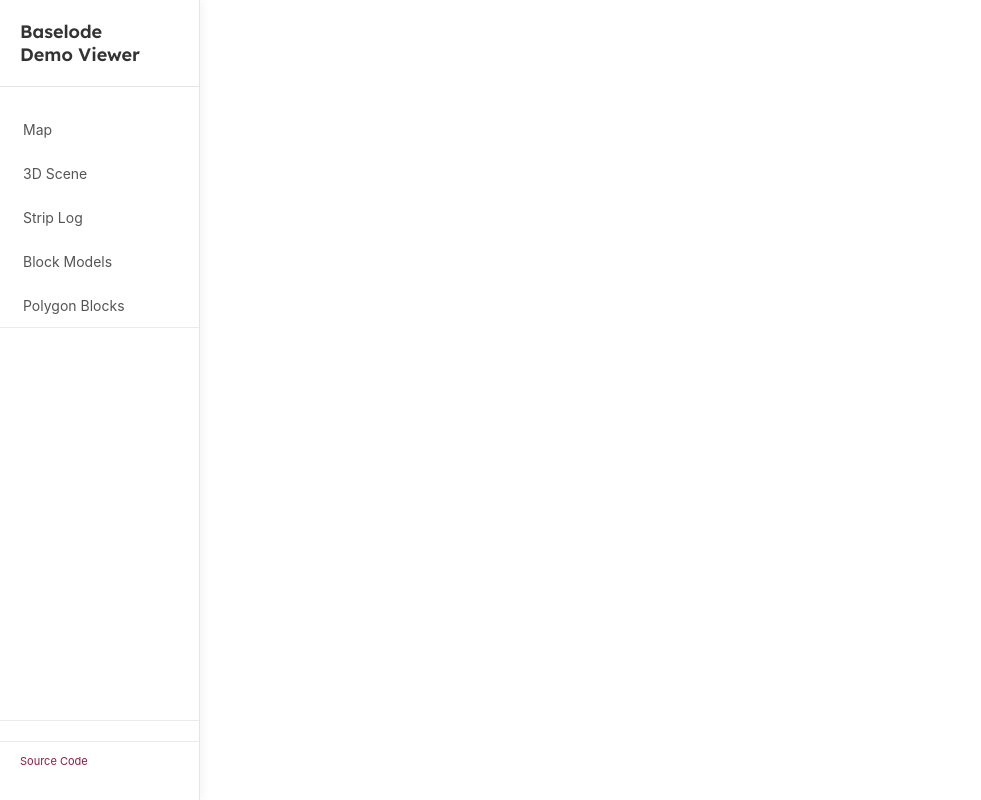
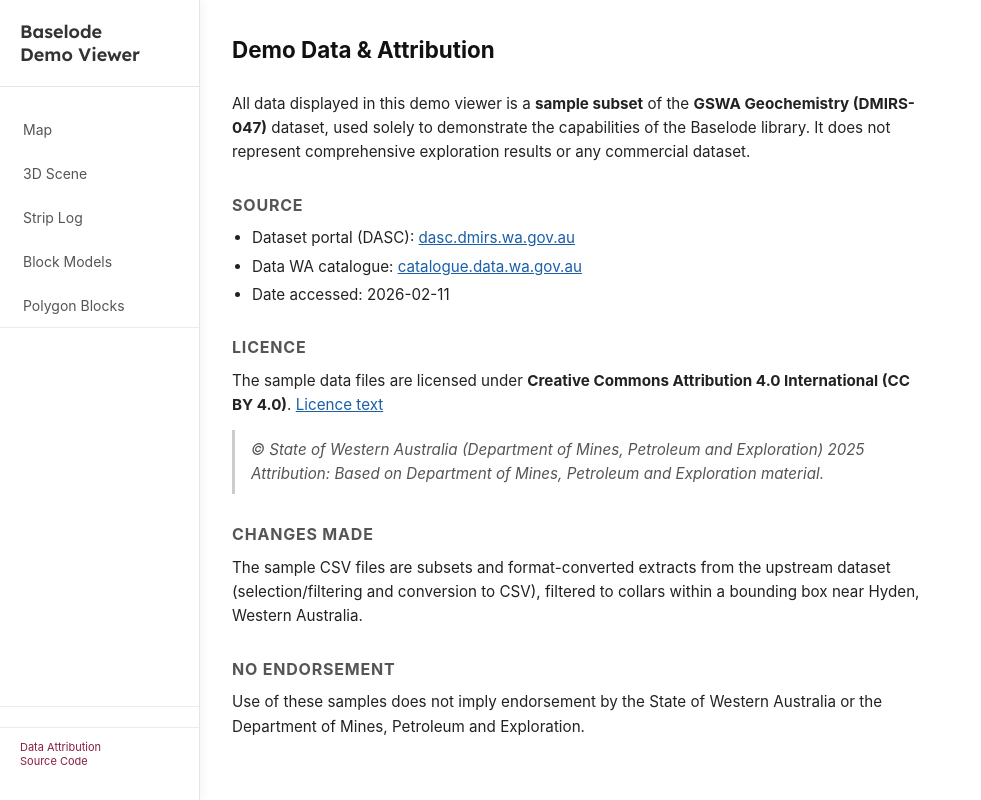
Before and after one commit to darkmine-oss/baselode, a React (Vite) app in the folder demo-viewer-react/app/: page /attribution in a window 1280 px wide. Shown: the whole page, without its empty margins (0-981 px from the left). Built offline with nearby package versions, Linux system fonts and the light colour scheme; no server answers.

Commit message:
[41] Add demo app to vercel.
[41] Update docs with release notes.

[41] Copy data for demo app at deploy

[41] Build script fix

[41] Add data attribution page to demo app

```diff
--- a/demo-viewer-react/app/package.json
+++ b/demo-viewer-react/app/package.json
@@ -23,6 +23,7 @@
     "vite": "^5.0.8"
   },
   "scripts": {
+    "copy-data": "mkdir -p public/data/gswa && cp ../../test/data/gswa/gswa_sample_collars.csv ../../test/data/gswa/gswa_sample_assays.csv ../../test/data/gswa/gswa_sample_geology.csv ../../test/data/gswa/gswa_sample_survey.csv ../../test/data/gswa/gswa_sample_structure.csv ../../test/data/gswa/demo_gswa_precomputed_desurveyed.csv public/data/gswa/",
     "dev": "vite",
     "dev:local": "concurrently -k -n LIB,APP -c cyan,green \"npm --prefix ../../javascript/packages/baselode run dev\" \"vite\"",
     "generate:precomputed-desurvey": "node scripts/generate_precomputed_desurvey.mjs",
--- a/demo-viewer-react/app/src/App.jsx
+++ b/demo-viewer-react/app/src/App.jsx
@@ -9,6 +9,7 @@
 import Drillhole2D from './pages/Drillhole2D';
 import BlockModel from './pages/BlockModel';
 import PolygonBlocks from './pages/PolygonBlocks';
+import Attribution from './pages/Attribution';
 import './App.css';
 
 function App() {
@@ -20,6 +21,7 @@
         <Route path="/drillhole-2d" element={<Drillhole2D />} />
         <Route path="/block-model" element={<BlockModel />} />
         <Route path="/polygon-blocks" element={<PolygonBlocks />} />
+        <Route path="/attribution" element={<Attribution />} />
       </Routes>
     </Layout>
   );
--- a/demo-viewer-react/app/src/components/Sidebar.jsx
+++ b/demo-viewer-react/app/src/components/Sidebar.jsx
@@ -45,6 +45,10 @@
         )}
       </div>
       <div className="sidebar-source-link">
+        <Link to="/attribution" className={location.pathname === '/attribution' ? 'active' : ''}>
+          Data Attribution
+        </Link>
+        <br />
         <a href="https://github.com/darkmine-oss/baselode" target="_blank" rel="noopener noreferrer">
           Source Code
         </a>
--- /dev/null
+++ b/demo-viewer-react/app/src/pages/Attribution.css
@@ -0,0 +1,52 @@
+.attribution-page {
+  margin-left: 200px;
+  padding: 2rem;
+  max-width: 760px;
+  min-height: 100vh;
+  background: #fff;
+  color: #222;
+  font-size: 0.95rem;
+  line-height: 1.6;
+}
+
+.attribution-page h1 {
+  font-size: 1.4rem;
+  margin-bottom: 1.5rem;
+  color: #111;
+}
+
+.attribution-section {
+  margin-bottom: 1.75rem;
+}
+
+.attribution-section h2 {
+  font-size: 1rem;
+  text-transform: uppercase;
+  letter-spacing: 0.05em;
+  color: #555;
+  margin-bottom: 0.5rem;
+}
+
+.attribution-section ul {
+  padding-left: 1.25rem;
+}
+
+.attribution-section li {
+  margin-bottom: 0.25rem;
+}
+
+.attribution-section a {
+  color: #1a5fa8;
+}
+
+.attribution-section a:hover {
+  color: #0d3d6e;
+}
+
+.attribution-section blockquote {
+  border-left: 3px solid #ccc;
+  margin: 0.75rem 0 0;
+  padding: 0.5rem 1rem;
+  color: #555;
+  font-style: italic;
+}
--- /dev/null
+++ b/demo-viewer-react/app/src/pages/Attribution.jsx
@@ -0,0 +1,76 @@
+/*
+ * Copyright (C) 2026 Darkmine Pty Ltd
+ * SPDX-License-Identifier: GPL-3.0-or-later
+ */
+import './Attribution.css';
+
+function Attribution() {
+  return (
+    <div className="attribution-page">
+      <h1>Demo Data &amp; Attribution</h1>
+
+      <section className="attribution-section">
+        <p>
+          All data displayed in this demo viewer is a <strong>sample subset</strong> of
+          the <strong>GSWA Geochemistry (DMIRS-047)</strong> dataset, used solely to
+          demonstrate the capabilities of the Baselode library. It does not represent
+          comprehensive exploration results or any commercial dataset.
+        </p>
+      </section>
+
+      <section className="attribution-section">
+        <h2>Source</h2>
+        <ul>
+          <li>
+            Dataset portal (DASC):{' '}
+            <a href="https://dasc.dmirs.wa.gov.au/home?productAlias=GSWAGeochem" target="_blank" rel="noopener noreferrer">
+              dasc.dmirs.wa.gov.au
+            </a>
+          </li>
+          <li>
+            Data WA catalogue:{' '}
+            <a href="https://catalogue.data.wa.gov.au/dataset/gswa-geochemistry" target="_blank" rel="noopener noreferrer">
+              catalogue.data.wa.gov.au
+            </a>
+          </li>
+          <li>Date accessed: 2026-02-11</li>
+        </ul>
+      </section>
+
+      <section className="attribution-section">
+        <h2>Licence</h2>
+        <p>
+          The sample data files are licensed under{' '}
+          <strong>Creative Commons Attribution 4.0 International (CC BY 4.0)</strong>.{' '}
+          <a href="https://creativecommons.org/licenses/by/4.0/legalcode" target="_blank" rel="noopener noreferrer">
+            Licence text
+          </a>
+        </p>
+        <blockquote>
+          © State of Western Australia (Department of Mines, Petroleum and Exploration) 2025
+          <br />
+          Attribution: Based on Department of Mines, Petroleum and Exploration material.
+        </blockquote>
+      </section>
+
+      <section className="attribution-section">
+        <h2>Changes made</h2>
+        <p>
+          The sample CSV files are subsets and format-converted extracts from the upstream
+          dataset (selection/filtering and conversion to CSV), filtered to collars within
+          a bounding box near Hyden, Western Australia.
+        </p>
+      </section>
+
+      <section className="attribution-section">
+        <h2>No endorsement</h2>
+        <p>
+          Use of these samples does not imply endorsement by the State of Western Australia
+          or the Department of Mines, Petroleum and Exploration.
+        </p>
+      </section>
+    </div>
+  );
+}
+
+export default Attribution;
```
Also changed, not shown: demo-viewer-react/app/vercel.json, 3 other files (tests, documents, lock files or other folders).
